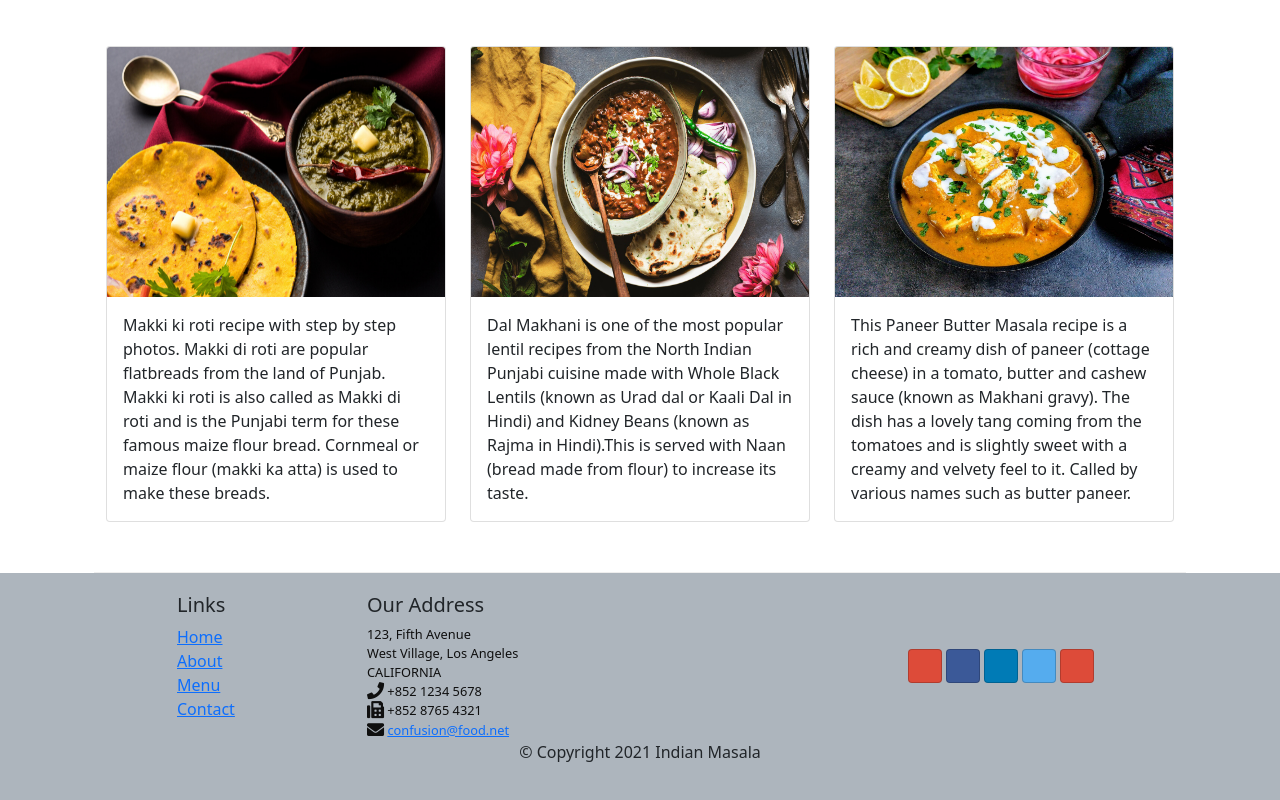
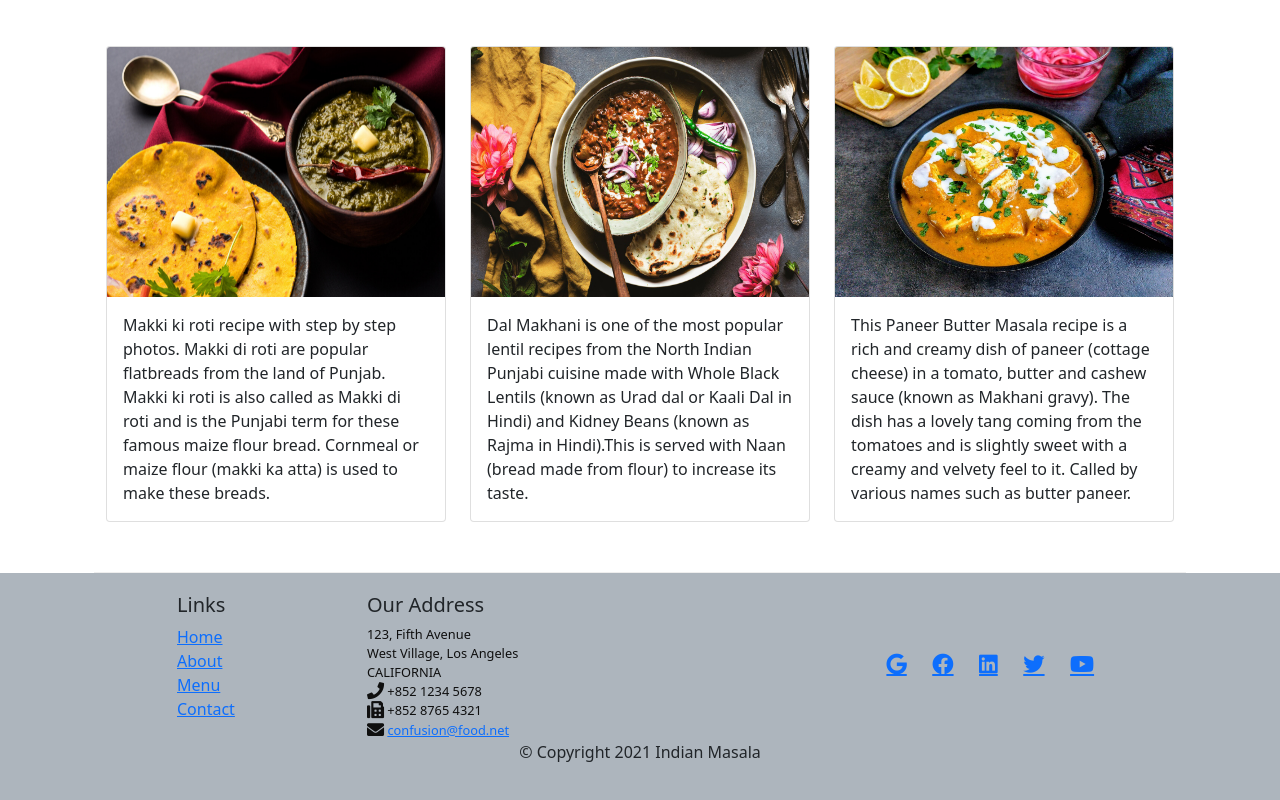
Before and after one commit to priyaaditya10/web_dev, a plain HTML site: page menu.html in a window 1280 px wide. Shown: the part 1346-2146 px from the top of the page. Drawn offline with nearby package versions, Linux system fonts and the light colour scheme; some icons are missing.

Commit message:
updates web_dev

```diff
--- a/menu.html
+++ b/menu.html
@@ -174,17 +174,12 @@
                 </div>
                 <div class="col-12 col-sm-4 align-self-center">
                     <div class="text-center">
-                        <a class="btn btn-social-icon btn-google" href="http://google.com/+"><i
-                                class="fa fa-google-plus fa-lg"></i></a>
-                        <a class="btn btn-social-icon btn-facebook" href="http://www.facebook.com/profile.php?id="><i
-                                class="fa fa-facebook fa-lg"></i></a>
-                        <a class="btn btn-social-icon btn-linkedin" href="http://www.linkedin.com/in/"><i
-                                class="fa fa-linkedin fa-lg"></i></a>
-                        <a class="btn btn-social-icon btn-twitter" href="http://twitter.com/"><i
-                                class="fa fa-twitter fa-lg"></i></a>
-                        <a class="btn btn-social-icon btn-google" href="http://youtube.com/"><i
-                                class="fa fa-youtube fa-lg"></i></a>
-                        <a class="btn btn-social-icon" href="mailto:"><i class="fa fa-envelope-o fa-lg"></i></a>
+                        <a class="fab fa-google fa-lg" href="http://google.com/+"><i class="fa fa-google-plus"></i></a>
+                        <a class="fab fa-facebook fa-lg" href="http://www.facebook.com/profile.php?id="><i class="fa fa-facebook"></i></a>
+                        <a class="fab fa-linkedin fa-lg" href="http://www.linkedin.com/in/"><i class="fa fa-linkedin"></i></a>
+                        <a class="fab fa-twitter fa-lg" href="http://twitter.com/"><i class="fa fa-twitter"></i></a>
+                        <a class="fab fa-youtube fa-lg" href="http://youtube.com/"><i class="fa fa-youtube"></i></a>
+                        <a class="btn btn-social-icon" href="mailto:"><i class="fa fa-envelope-o"></i></a>
                     </div>
                 </div>
             </div>
```
Also changed, not shown: aboutus.html (+6 -11 lines), contactus.html (+5 -5 lines), index.html (+14 -16 lines).
